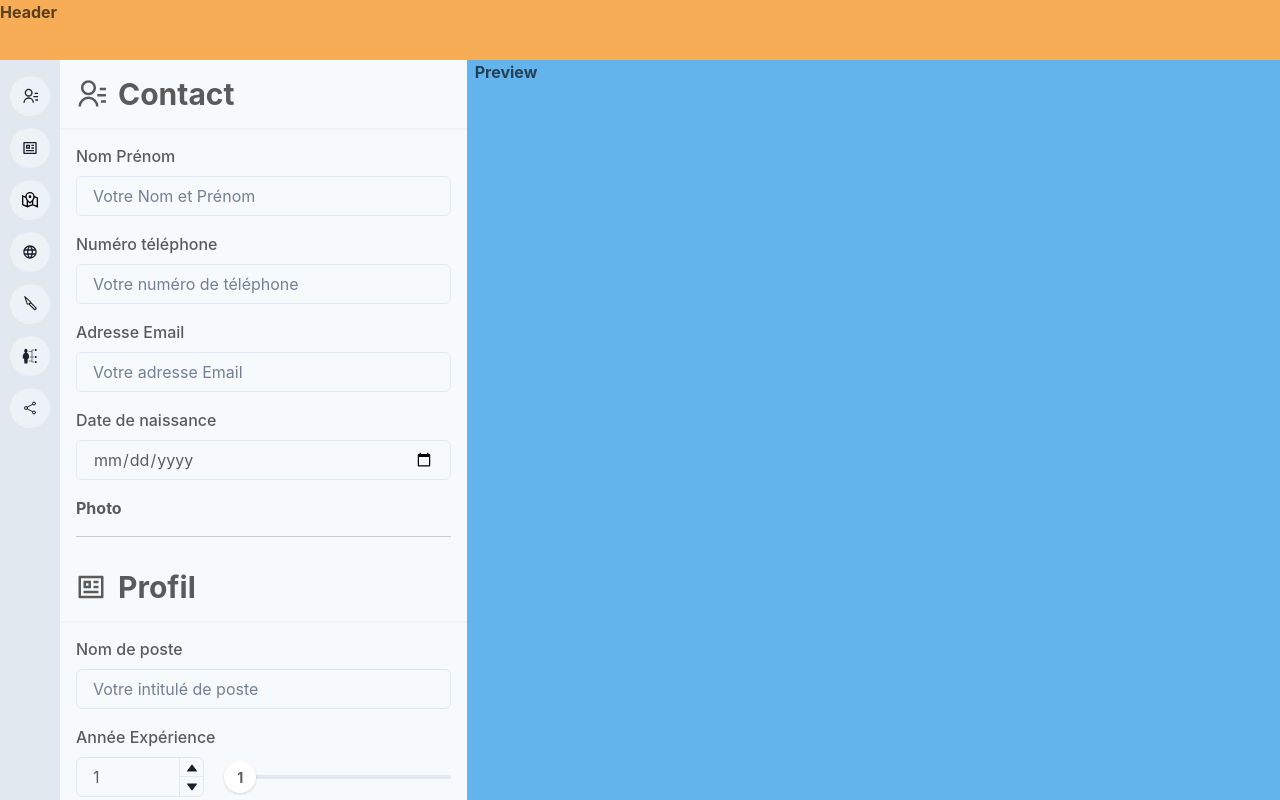
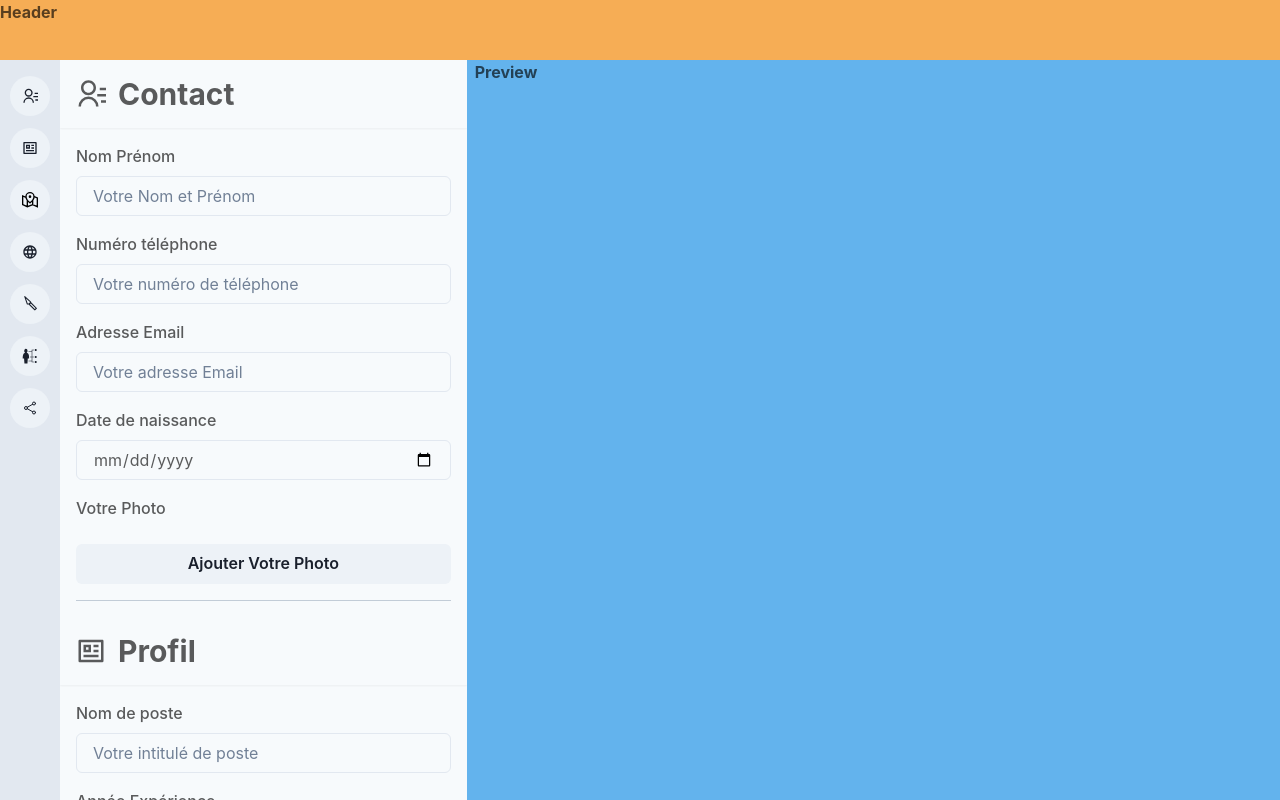
Before and after one commit to CleverCodeLabs/resume-it, a Next.js app in the folder apps/web/: page /resume/contact in a window 1280 px wide. Built offline with nearby package versions, Linux system fonts and the light colour scheme.

Commit message:
feat: add image input and image preview

```diff
--- a/apps/web/components/contact/ContactForm.tsx
+++ b/apps/web/components/contact/ContactForm.tsx
@@ -9,8 +9,11 @@ import {
   Heading,
   Input,
   Text,
+  Container,
+  Image,
+  Button,
 } from "@chakra-ui/react";
-import React from "react";
+import React, { useState, useRef, useEffect } from "react";
 import { RiContactsLine } from "react-icons/ri";
 
 interface ContactFormInput {
@@ -18,6 +21,7 @@ interface ContactFormInput {
   phoneNumber: string;
   emailAddress: string;
   dateOfBirth: number;
+  photo: string;
 }
 
 export default function ContactForm() {
@@ -32,8 +36,13 @@ export default function ContactForm() {
       phoneNumber: "",
       emailAddress: "",
       dateOfBirth: 1,
+      photo: "",
     },
   });
+
+  const fileInputRef = useRef<HTMLInputElement>(null);
+  const [selectedImage, setSelectedImage] = useState<File | null | undefined>();
+  const [preview, setPreview] = useState<string | null | undefined>();
 
   function onSubmit(values: any): Promise<void> {
     return new Promise((resolve) => {
@@ -42,6 +51,27 @@ export default function ContactForm() {
         resolve();
       }, 3000);
     });
+  }
+
+  useEffect(() => {
+    if (selectedImage) {
+      const reader = new FileReader();
+      reader.onloadend = () => {
+        setPreview(reader.result as string);
+      };
+      reader.readAsDataURL(selectedImage);
+    } else {
+      setPreview(null);
+    }
+  });
+
+  function previewImage(event: any) {
+    const file = event.target.files[0];
+    if (file && file.type.substr(0, 5) === "image") {
+      setSelectedImage(file);
+    } else {
+      setSelectedImage(null);
+    }
   }
 
   return (
@@ -97,7 +127,7 @@ export default function ContactForm() {
             minLength: { value: 4, message: "Minimum length should be 4" },
             pattern: {
               value: /(06|07)[0-9]{8}/,
-              message: "entrez un numéro de téléphone",
+              message: "Entrez un numéro de téléphone",
             },
           }}
           render={({ field: { onChange, onBlur, value, ref }, fieldState }) => (
@@ -158,7 +188,56 @@ export default function ContactForm() {
             </FormControl>
           )}
         />
-        <Text mb="4">Photo</Text>
+        <Controller
+          name="photo"
+          control={control}
+          render={({ fieldState }) => (
+            <FormControl
+              isInvalid={fieldState.invalid}
+              mb="4"
+              display="flex"
+              flexDirection="column"
+              gap="4"
+            >
+              <FormLabel htmlFor="photo">Votre Photo</FormLabel>
+              <Button
+                onClick={(event) => {
+                  event.preventDefault();
+                  if (fileInputRef.current) {
+                    fileInputRef.current.click();
+                  }
+                }}
+              >
+                Ajouter Votre Photo
+              </Button>
+              <Input
+                id="photo"
+                accept="image/*"
+                type="file"
+                onChange={previewImage}
+                ref={fileInputRef}
+                display="none"
+              />
+              {preview ? (
+                <Container
+                  maxW="sm"
+                  display="flex"
+                  alignItems="center"
+                  justifyContent="center"
+                >
+                  <Image
+                    src={preview}
+                    borderRadius="full"
+                    alt="Photo de Résume"
+                  />
+                </Container>
+              ) : null}
+              <FormErrorMessage>
+                {fieldState.error && fieldState.error.message}
+              </FormErrorMessage>
+            </FormControl>
+          )}
+        />
       </form>
       <Divider orientation="horizontal" borderColor="gray.400" />
     </Box>
```
